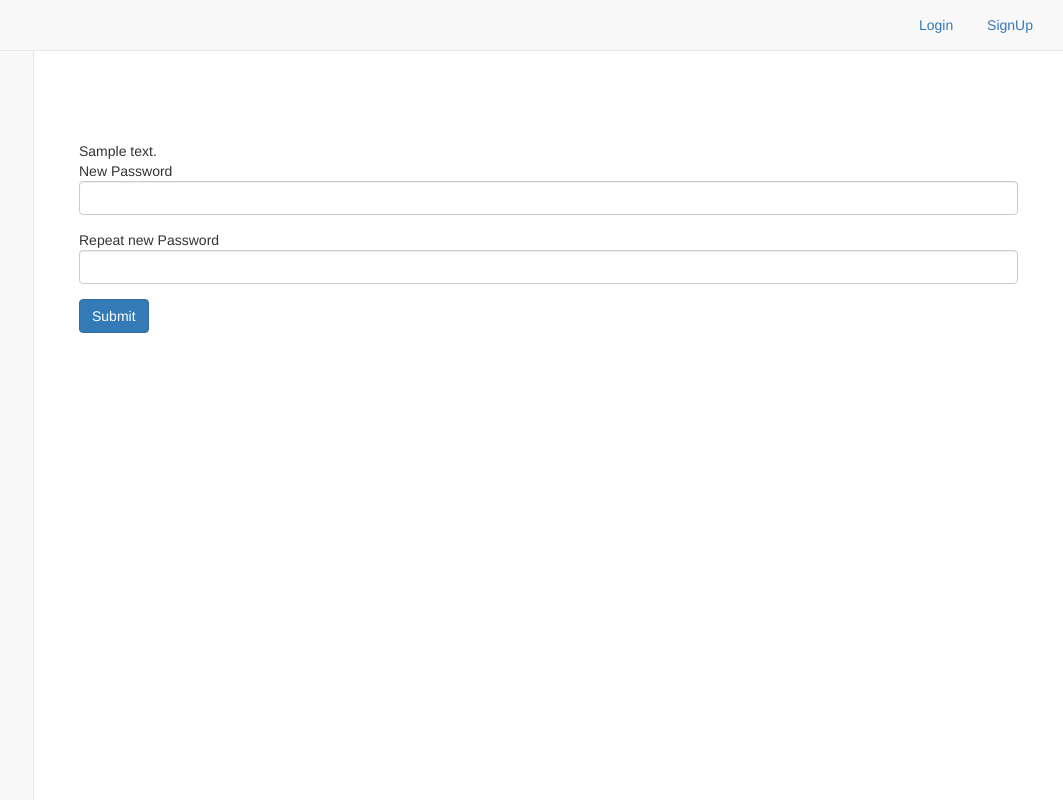
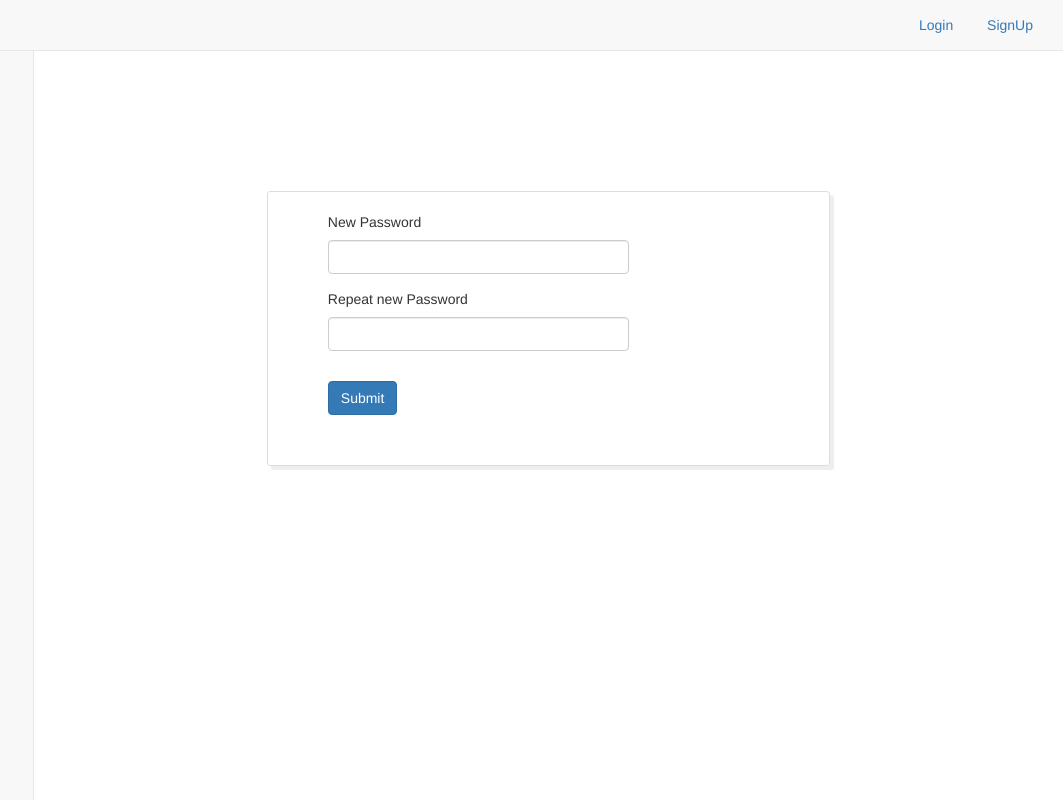
Before and after one commit to vladislavkosko/Zectra_new, a Symfony app: template src/ZectranetBundle/Resources/views/resetPassword.html.twig in a window 1280 px wide. Shown: the whole page, without its empty margins (217-1280 px from the left). Run offline with Twig, Linux system fonts and the light colour scheme; the template is opened without the code that fills it: most values are stand-ins (such as "Sample title", 1, 10 or a date in 2020); some libraries are stand-ins or nearby versions.

Commit message:
forgot password

```diff
--- a/src/ZectranetBundle/Resources/views/resetPassword.html.twig
+++ b/src/ZectranetBundle/Resources/views/resetPassword.html.twig
@@ -1,27 +1,26 @@
-{% extends 'IntranetMainBundle::layout.html.twig' %}
+{% extends 'ZectranetBundle::layout.html.twig' %}
 
 {% block title %}Reset Password{% endblock %}
 
 {% block styles %}
     {{ parent() }}
-    <link href="{{ asset('bundles/intranet/css/resetPassword.css') }}" rel="stylesheet">
+    <link href="{{ asset('bundles/zectranet/css/resetPassword.css') }}" rel="stylesheet">
 {% endblock %}
 
 {% block body %}
     <div class="row" style="margin-top:90px">
         <div class="col-md-12">
-            <form class="classForm" method="post" action="{{ path('intranet_reset_password_save', {'userid': userid }) }}">
+            <form class="classForm" method="post" action="{{ path('zectranet_reset_password_save', {'userid': userid }) }}">
                 <div class="containerForContent">
                     {% if messageError is defined %}
-                        <div class="message">
+                        <div class="alert alert-warning alert-dismissible fade in" role="alert" style="margin-right: 30px;">
+                            <button class="close" aria-label="Close" data-dismiss="alert" type="button">
+                                <span aria-hidden="true">×</span>
+                            </button>
                             {{ messageError }}
                         </div>
                     {% endif %}
-                    {% if messageSuccess is defined %}
-                        <div class="message1">
-                            {{ messageSuccess }}
-                        </div>
-                    {% endif %}
+
                     <div class="form-group">
                         <span class="textUp">New Password</span>
                         <input type="password" name="newPassword" class="form-control" pattern="[A-Za-z-0-9]{4,20}" required>
--- /dev/null
+++ b/web/bundles/zectranet/css/resetPassword.css
@@ -0,0 +1,45 @@
+.classForm{
+    width: 60%;
+    margin: 50px auto;
+    border: 1px solid rgb(221, 221, 221);
+    box-shadow: 4px 4px 1px #eee;
+    border-radius: 3px;
+}
+
+.textUp{
+    display: inline-block;
+    font-size: 14px;
+    margin-bottom: 8px;
+}
+
+.buttonSend{
+    margin-top: 30px;
+}
+
+.containerForContent{
+    margin: 20px 0 50px 60px;
+}
+
+.containerForContent .form-group input{
+    width: 60%;
+}
+
+.message{
+    margin-bottom: 20px;
+    margin-top: 20px;
+    padding: 5px 0 5px 70px;
+    background-color: #E8E8E8;
+    line-height: 35px;
+    color: rgb(255,0,0);
+    font-size: 19px;
+}
+
+.message1{
+    text-align: center;
+    margin-top: 20px;
+    padding: 5px;
+    background-color: #E8E8E8;
+    line-height: 40px;
+    color: #209900;
+    font-size: 14px;
+}
```
Also changed, not shown: src/ZectranetBundle/Controller/IndexController.php (+107 -6 lines), src/ZectranetBundle/Entity/ForgotPassword.php (+22 -16 lines), src/ZectranetBundle/Resources/config/routing.yml (+12 -0 lines), src/ZectranetBundle/Resources/views/login.html.twig (+17 -11 lines).
